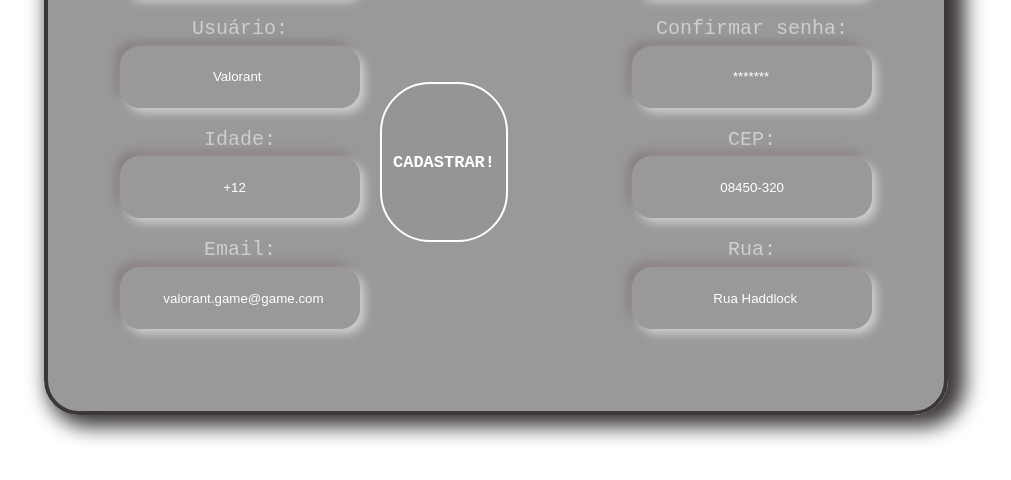
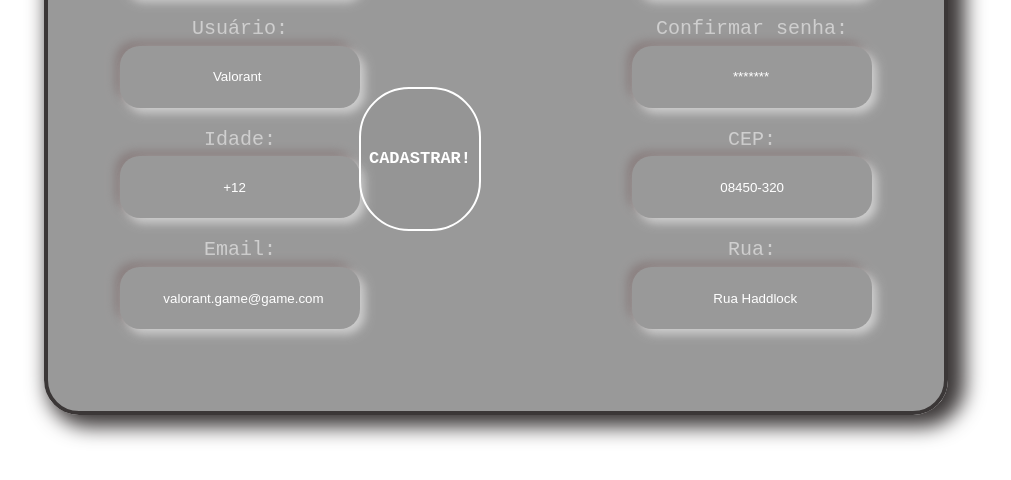
Before and after one commit to GabrielMaxi1602/Projeto-Individual, a website: page public/cadastro.html in a window 1280 px wide. Shown: the part 318-798 px from the top of the page, without its empty margins (196-1207 px from the left). Drawn offline with Linux system fonts and the light colour scheme.

Commit message:
Pequenas alteracoes

```diff
--- a/public/cadastro.html
+++ b/public/cadastro.html
@@ -31,7 +31,7 @@
                 </div>
             </div>
             <div>
-                <button id="botao">
+                <button type="button" id="botao">
                     CADASTRAR!
                 </button>
             </div>
--- a/public/css/style_cadastro.css
+++ b/public/css/style_cadastro.css
@@ -1,9 +1,12 @@
 body {
+    width: 95vw;
+    height: 90vh;
     background-image: url(../imgs/omen.png);
     background-size: cover;
     font-family: monospace;
+    backdrop-filter: blur(3px);
 }
-
+/* blur(5px */
 form {
     width: 100%;
     height: 100%;
@@ -113,10 +116,11 @@ button:hover {
     /* background-image: url(../imgs/botao.png);
     background-size: cover; */
     transition: 0.5s;
+    letter-spacing: 2px;
     color: red;
     font-family: monospace;
-    font-size: 21px;
-    font-weight: bold;
+    /* font-size: 21px;
+    font-weight: bold; */
 }
 
 p {
```
Also changed, not shown: public/imgs/fundo_cad.jpg (added).
